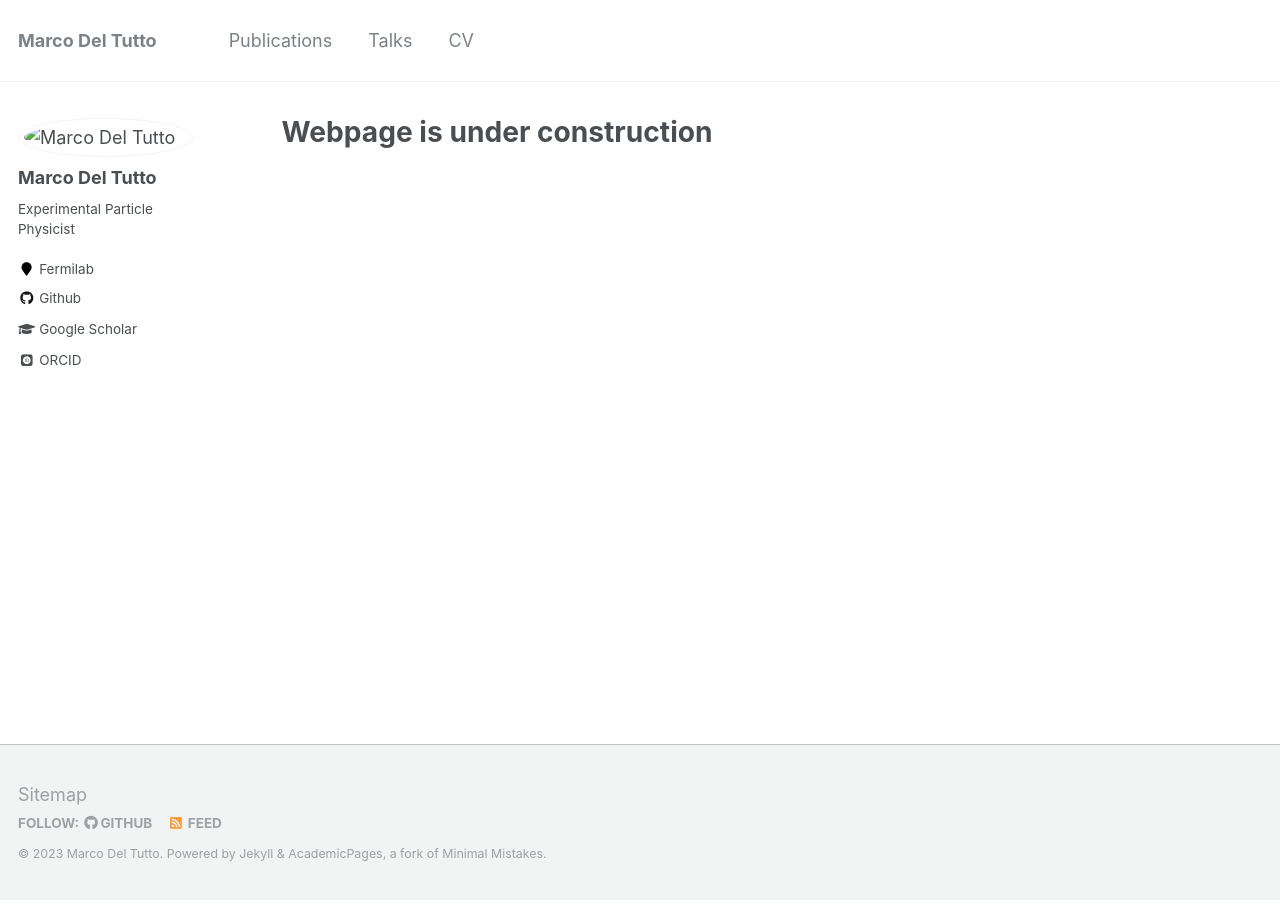
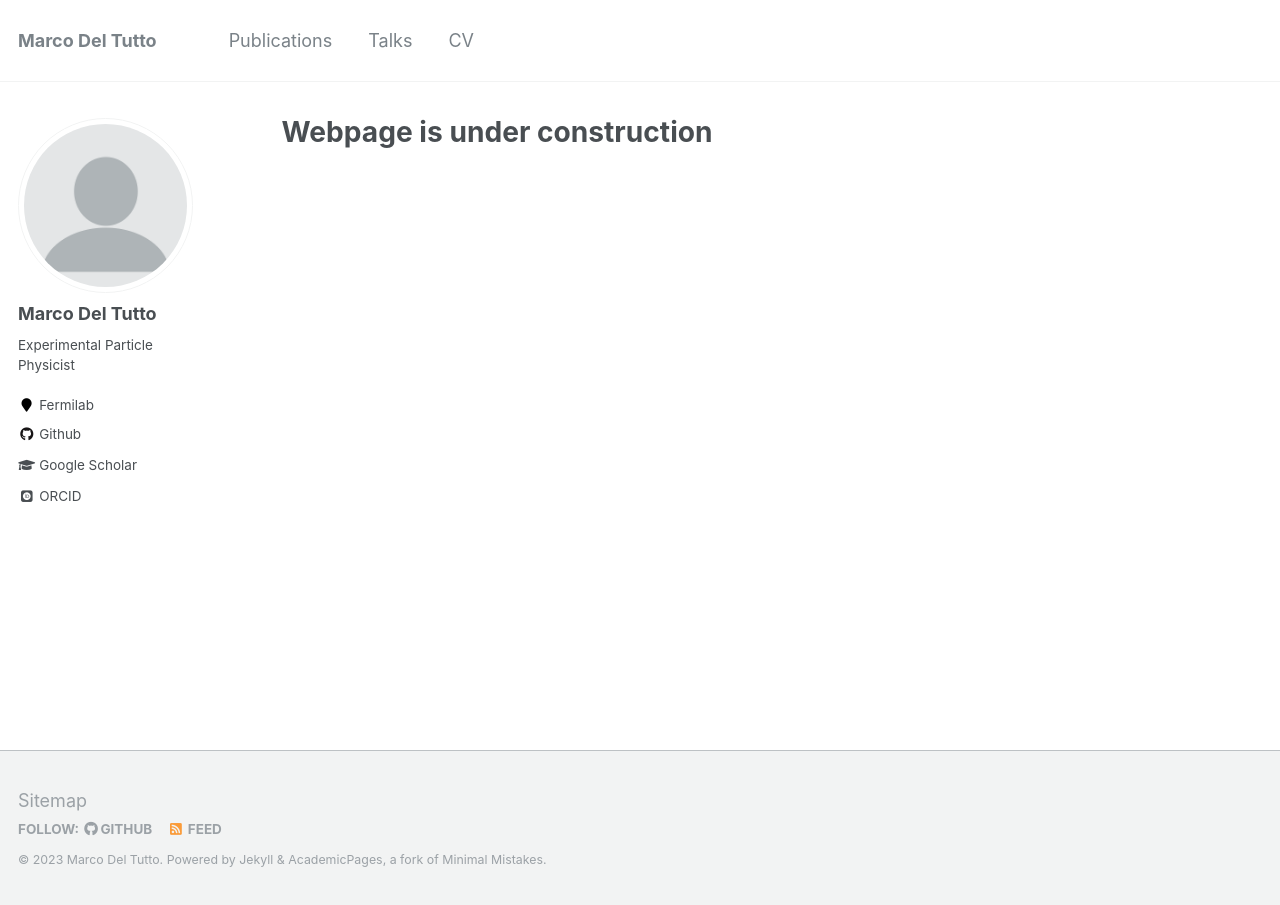
Before and after one commit to marcodeltutto/marcodeltutto.github.io, a Jekyll site: the page built from _pages/about.md, in a window 1280 px wide. Built offline with Jekyll 4.4.1, drawn with Linux system fonts in a browser that asks for light colours; some web fonts are replaced; a script bundle is joined from its source files by our own code.

Commit message:
update profile image path

```diff
--- a/_includes/author-profile.html
+++ b/_includes/author-profile.html
@@ -10,7 +10,8 @@
     {% if author.avatar contains "://" %}
     	<img src="{{ author.avatar }}" alt="{{ author.name }}">
     {% else %}
-    	<img src="{{ author.avatar | prepend: "/images/" | prepend: base_path }}" class="author__avatar" alt="{{ author.name }}">
+      <!-- <img src="{{ author.avatar | prepend: "/images/" | prepend: base_path }}" class="author__avatar" alt="{{ author.name }}"> -->
+    	<img src="{{ author.avatar | prepend: "/images/" }}" class="author__avatar" alt="{{ author.name }}">
     {% endif %}
   </div>
 
```
